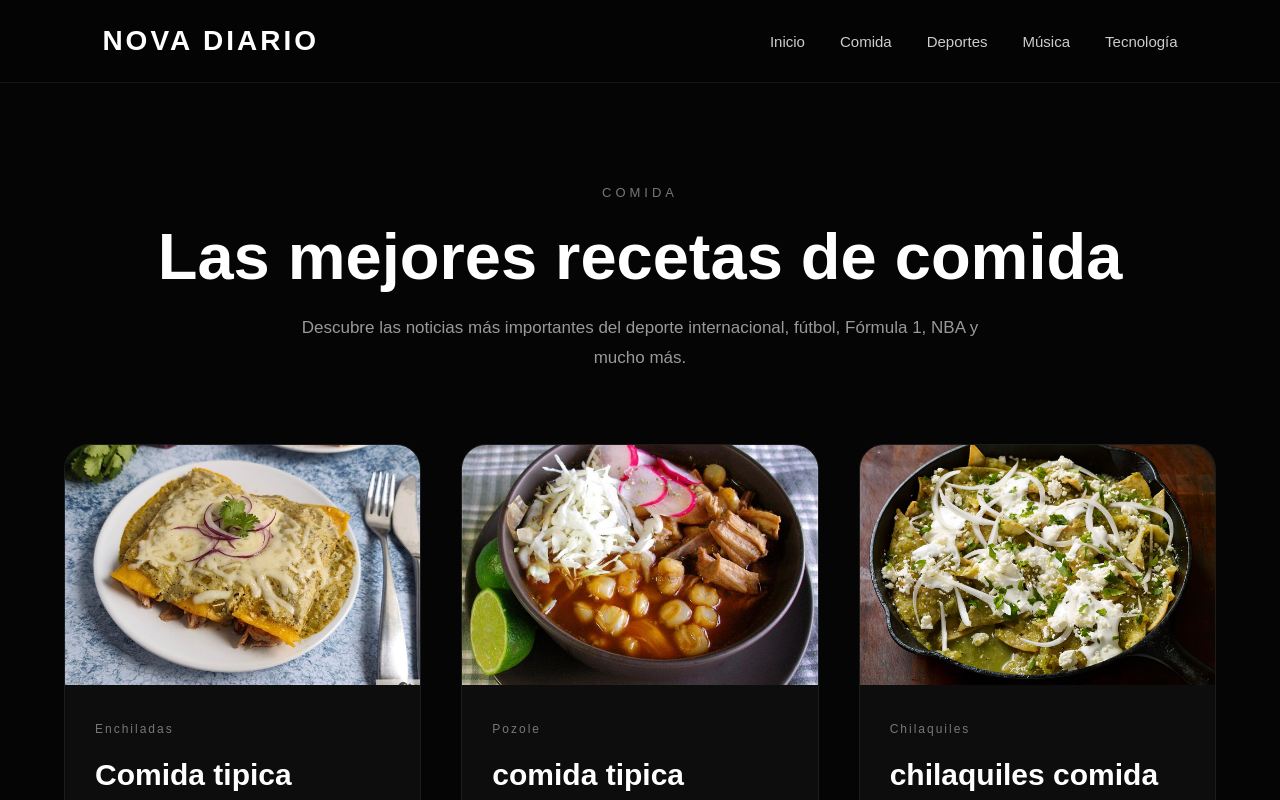
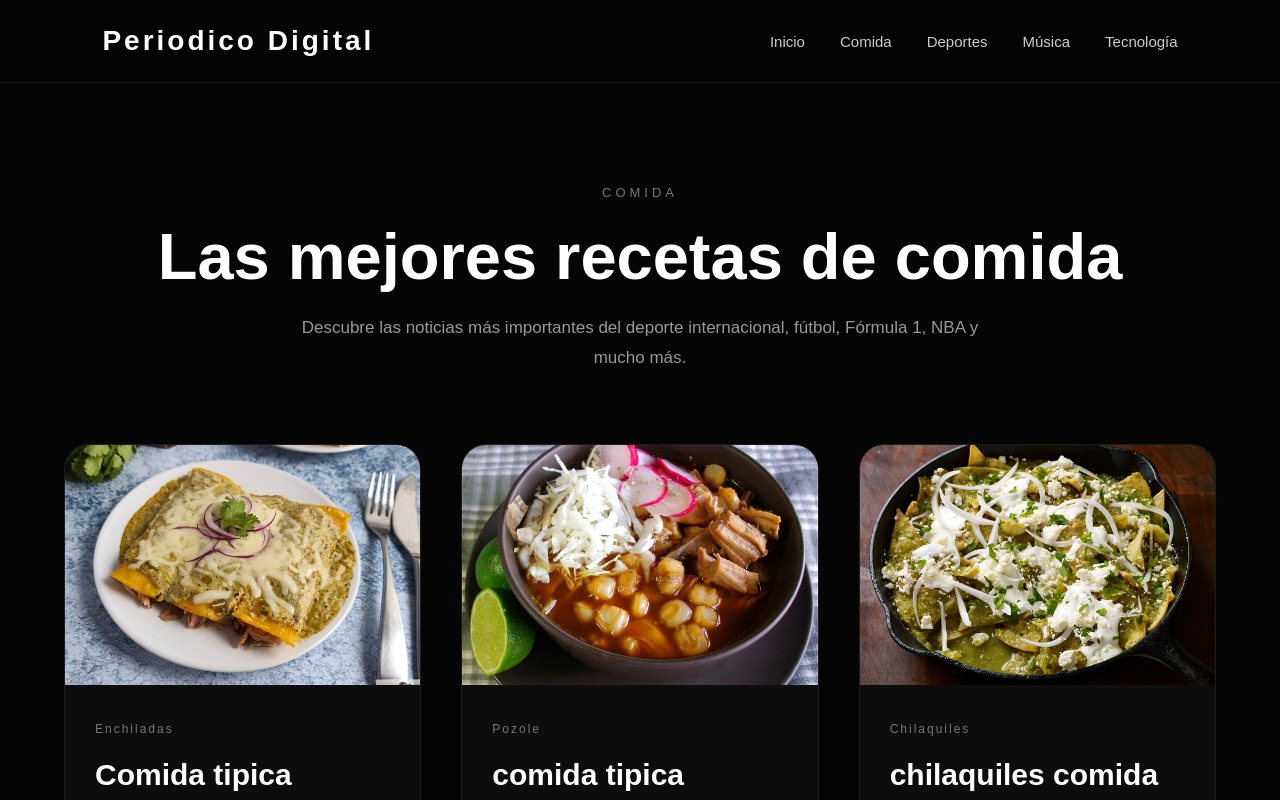
Before and after one commit to lopezaimecita994-create/Periodico, a plain HTML site: page comida.html in a window 1280 px wide. Shown: the top 800 px of the page. Drawn offline with Linux system fonts and the light colour scheme.

Commit message:
periodico
cambie el texto del titulo

```diff
--- a/comida.html
+++ b/comida.html
@@ -5,7 +5,7 @@
     <meta charset="UTF-8">
     <meta name="viewport" content="width=device-width, initial-scale=1.0">
 
-    <title>Comida| Nova Diario</title>
+    <title>Comida| periodico digital</title>
 
     <link rel="stylesheet" href="estrella.css">
 </head>
@@ -14,7 +14,7 @@
 
     <header>
 
-        <div class="logo">NOVA DIARIO</div>
+        <div class="logo">Periodico Digital</div>
 
         <nav id="nav">
             <a href="index.html">Inicio</a>
```
